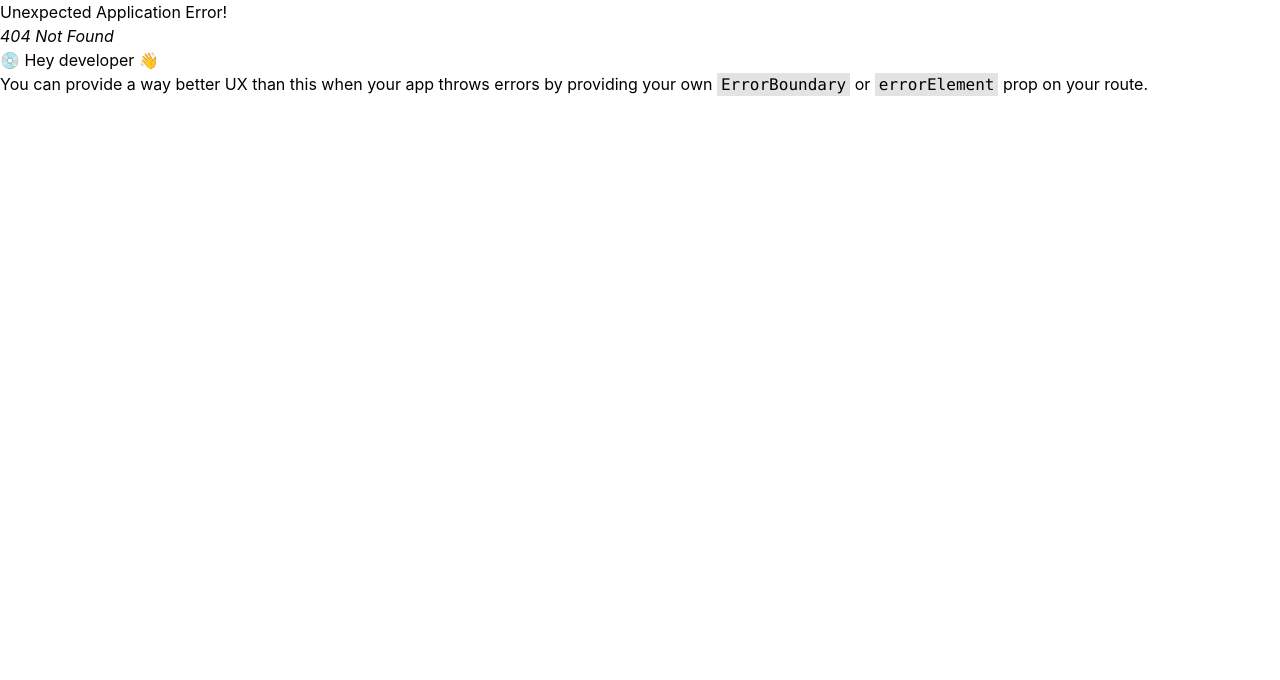
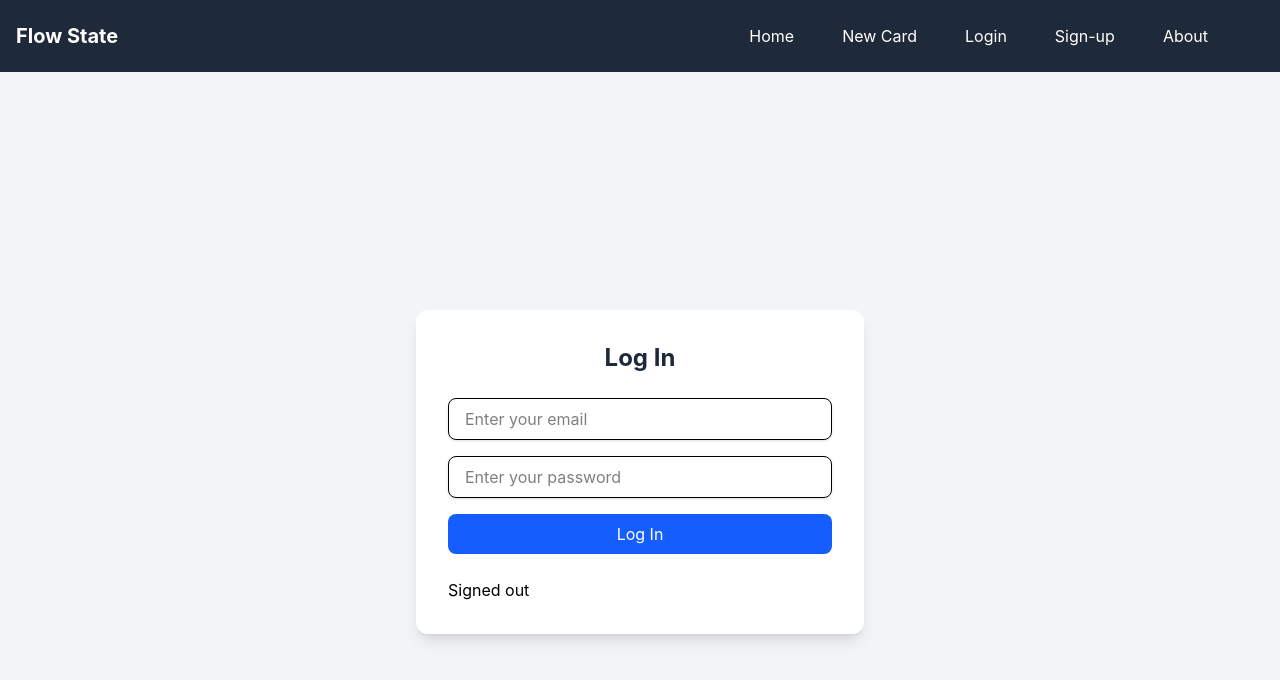
Before and after one commit to AndJHu97/FlowStateApp, a React (Create React App) app: page /login in a window 1280 px wide. Before the commit this address had no page. Shown: the top 680 px of the page. Built offline with nearby package versions, Linux system fonts and the light colour scheme; no server answers; the HTML template or start-up script is replaced by a standard one.

Commit message:
Added about page

```diff
--- a/src/Components/CardComponents/Card.tsx
+++ b/src/Components/CardComponents/Card.tsx
@@ -29,10 +29,10 @@ const Card: React.FC<CardProps> = ({ title, image, description, note, categoryTy
             <p className="card-text text-gray-700">{description}</p>
             <h6 className="card-title-small text-md font-semibold text-gray-800">Notes</h6>
             <p className="card-text text-gray-700">{note}</p>
-            <p className="text-sm text-gray-600">
-              <span className="card-text font-semibold">Category Type:</span> {categoryType}
+            <p className="card-text text-sm text-gray-700">
+              <span className="font-semibold">Category:</span> {categoryType}
             </p>
-            <p className="card-text text-sm text-gray-600">
+            <p className="card-text text-sm text-gray-700">
               <span className="font-semibold">Card Type:</span> {cardType}
             </p>
             <div className="container" style={{ alignItems: "center" }}>
--- a/src/Components/NavBar.tsx
+++ b/src/Components/NavBar.tsx
@@ -8,9 +8,10 @@ const NavBar = () => {
         <h1 className="text-white font-bold text-xl">Flow State</h1>
         <div className="flex space-x-12 p-2">
           <a href="/" className="mr-12 text-white hover:text-blue-200 transition-colors">Home</a>
+          <a href="/new-card" className="mr-12 text-white hover:text-blue-200 transition-colors">New Card</a>
+          <a href="/login" className="mr-12 text-white hover:text-blue-200 transition-colors">Login</a>
+          <a href="/sign-up" className="mr-12 text-white hover:text-blue-200 transition-colors">Sign-up</a>
           <a href="/about" className="mr-12 text-white hover:text-blue-200 transition-colors">About</a>
-          <a href="/contact" className="mr-12 text-white hover:text-blue-200 transition-colors">Contact</a>
-          <a href="/new-card" className="mr-12 text-white hover:text-blue-200 transition-colors">New Card</a>
         </div>
       </div>
     </nav>
--- a/src/Components/auth/SignIn.tsx
+++ b/src/Components/auth/SignIn.tsx
@@ -2,6 +2,8 @@ import React, {useState} from 'react'
 import {auth} from "../../firebase"
 import { signInWithEmailAndPassword } from 'firebase/auth';
 import AuthDetails from './AuthDetails'
+import NavBar from '../NavBar';
+import '../../output.css';
 
 const SignIn = () => {
     const [email, setEmail] = useState('');
@@ -18,23 +20,47 @@ const SignIn = () => {
         })
     }
 
-    return(
-        <div className = "sign-in-container">
-            <form onSubmit = {signIn}>
-                <h1>Log In</h1>
-                <input type = "email" placeholder = "Enter your email"
-                value = {email}
-                onChange = {(e) => setEmail(e.target.value)}
-                ></input>
-                <input type = "password" placeholder = "Enter your password"
-                value = {password}
-                onChange = {(e) => setPassword(e.target.value)}
-                ></input>
-                <button type = "submit">Log In</button>
+   return (
+    <div>
+        <NavBar></NavBar>
+
+        <div className="min-h-screen flex items-center justify-center bg-gray-100">
+            <div className="w-full max-w-md bg-white p-8 rounded-xl shadow-lg">
+            <h1 className="text-2xl font-bold mb-6 text-center text-gray-800">
+                Log In
+            </h1>
+            <form onSubmit={signIn} className="space-y-4">
+                <input
+                type="email"
+                placeholder="Enter your email"
+                value={email}
+                onChange={(e) => setEmail(e.target.value)}
+                className="w-full px-4 py-2 border rounded-lg shadow-sm focus:outline-none focus:ring-2 focus:ring-blue-500"
+                />
+                <input
+                type="password"
+                placeholder="Enter your password"
+                value={password}
+                onChange={(e) => setPassword(e.target.value)}
+                className="w-full px-4 py-2 border rounded-lg shadow-sm focus:outline-none focus:ring-2 focus:ring-blue-500"
+                />
+                <button
+                type="submit"
+                className="w-full bg-blue-600 text-white py-2 rounded-lg hover:bg-blue-700 transition duration-300"
+                >
+                Log In
+                </button>
             </form>
-            <AuthDetails></AuthDetails>
+
+            {/* AuthDetails component (e.g., shows user info or logout) */}
+            <div className="mt-6">
+                <AuthDetails />
+            </div>
+            </div>
         </div>
-    )
+    </div>
+    );
+
 }
 
 export default SignIn
--- a/src/Components/auth/SignUp.tsx
+++ b/src/Components/auth/SignUp.tsx
@@ -2,6 +2,8 @@ import React, {useState} from 'react'
 import {auth, database} from "../../firebase"
 import { createUserWithEmailAndPassword } from 'firebase/auth';
 import { ref, set, update } from "firebase/database";
+import NavBar from '../NavBar';
+import '../../output.css';
 
 const SignUp = () => {
     const [email, setEmail] = useState('');
@@ -37,22 +39,41 @@ const SignUp = () => {
         }
     }
 
-    return(
-        <div className = "sign-in-container">
-            <form onSubmit = {signUp}>
-                <h1>Create Account</h1>
-                <input type = "email" placeholder = "Enter your email"
-                value = {email}
-                onChange = {(e) => setEmail(e.target.value)}
-                ></input>
-                <input type = "password" placeholder = "Enter your password"
-                value = {password}
-                onChange = {(e) => setPassword(e.target.value)}
-                ></input>
-                <button type = "submit">Sign Up</button>
+    return (
+    <div>
+        <NavBar></NavBar>
+        <div className="min-h-screen flex items-center justify-center bg-gray-100">
+            <div className="w-full max-w-md bg-white p-8 rounded-xl shadow-lg">
+            <h1 className="text-2xl font-bold mb-6 text-center text-gray-800">
+                Create Account
+            </h1>
+            <form onSubmit={signUp} className="space-y-4">
+                <input
+                type="email"
+                placeholder="Enter your email"
+                value={email}
+                onChange={(e) => setEmail(e.target.value)}
+                className="w-full px-4 py-2 border rounded-lg shadow-sm focus:outline-none focus:ring-2 focus:ring-blue-500"
+                />
+                <input
+                type="password"
+                placeholder="Enter your password"
+                value={password}
+                onChange={(e) => setPassword(e.target.value)}
+                className="w-full px-4 py-2 border rounded-lg shadow-sm focus:outline-none focus:ring-2 focus:ring-blue-500"
+                />
+                <button
+                type="submit"
+                className="w-full bg-blue-600 text-white py-2 rounded-lg hover:bg-blue-700 transition duration-300"
+                >
+                Sign Up
+                </button>
             </form>
+            </div>
         </div>
-    )
+    </div>
+);
+
 }
 
 export default SignUp
--- a/src/Pages/Main.tsx
+++ b/src/Pages/Main.tsx
@@ -34,11 +34,6 @@ function Main() {
     const [allPersonalCards, setAllPersonalCards] = useState<AllCards | null>(null);
     const [loading, setLoading] = useState(true);
     const [deckInfo, setDeckInfo] = useState<{ [key: string]: DeckInfo }>({});
-    const navigate = useNavigate();
-
-    const goToNewCardPage = () => {
-        navigate('/new-card');
-    };
 
     useEffect(() => {
         const fetchData = async () => {
--- a/src/Pages/NewCardPage.tsx
+++ b/src/Pages/NewCardPage.tsx
@@ -9,6 +9,7 @@ import {storage} from "../firebase";
 import {ref as storageRef, uploadBytes, getDownloadURL} from "firebase/storage";
 import {v4} from "uuid";
 import NavBar from '../Components/NavBar';
+import '../output.css';
 
 const NewCardPage: React.FC = () => {
     const [title, setTitle] = useState('');
--- a/src/output.css
+++ b/src/output.css
@@ -8,14 +8,15 @@
     --font-mono: ui-monospace, SFMono-Regular, Menlo, Monaco, Consolas, "Liberation Mono",
       "Courier New", monospace;
     --color-red-500: oklch(63.7% 0.237 25.331);
+    --color-red-800: oklch(44.4% 0.177 26.899);
     --color-blue-200: oklch(88.2% 0.059 254.128);
-    --color-blue-400: oklch(70.7% 0.165 254.624);
     --color-blue-500: oklch(62.3% 0.214 259.815);
     --color-blue-600: oklch(54.6% 0.245 262.881);
     --color-blue-700: oklch(48.8% 0.243 264.376);
     --color-blue-800: oklch(42.4% 0.199 265.638);
     --color-purple-400: oklch(71.4% 0.203 305.504);
     --color-pink-500: oklch(65.6% 0.241 354.308);
+    --color-gray-100: oklch(96.7% 0.003 264.542);
     --color-gray-200: oklch(92.8% 0.006 264.531);
     --color-gray-300: oklch(87.2% 0.01 258.338);
     --color-gray-600: oklch(44.6% 0.03 256.802);
@@ -26,19 +27,26 @@
     --color-white: #fff;
     --spacing: 0.25rem;
     --container-sm: 24rem;
+    --container-md: 28rem;
+    --container-4xl: 56rem;
     --container-7xl: 80rem;
     --text-sm: 0.875rem;
     --text-sm--line-height: calc(1.25 / 0.875);
+    --text-lg: 1.125rem;
+    --text-lg--line-height: calc(1.75 / 1.125);
     --text-xl: 1.25rem;
     --text-xl--line-height: calc(1.75 / 1.25);
     --text-2xl: 1.5rem;
     --text-2xl--line-height: calc(2 / 1.5);
+    --text-4xl: 2.25rem;
+    --text-4xl--line-height: calc(2.5 / 2.25);
     --text-5xl: 3rem;
     --text-5xl--line-height: 1;
     --font-weight-medium: 500;
     --font-weight-semibold: 600;
     --font-weight-bold: 700;
     --font-weight-extrabold: 800;
+    --leading-relaxed: 1.625;
     --radius-md: 0.375rem;
     --radius-lg: 0.5rem;
     --radius-xl: 0.75rem;
@@ -247,14 +255,11 @@
   .mb-4 {
     margin-bottom: calc(var(--spacing) * 4);
   }
+  .mb-6 {
+    margin-bottom: calc(var(--spacing) * 6);
+  }
   .ml-2 {
     margin-left: calc(var(--spacing) * 2);
-  }
-  .ml-5 {
-    margin-left: calc(var(--spacing) * 5);
-  }
-  .block {
-    display: block;
   }
   .flex {
     display: flex;
@@ -262,38 +267,41 @@
   .inline-block {
     display: inline-block;
   }
-  .table {
-    display: table;
-  }
-  .h-48 {
-    height: calc(var(--spacing) * 48);
-  }
   .h-full {
     height: 100%;
+  }
+  .min-h-screen {
+    min-height: 100vh;
   }
   .w-full {
     width: 100%;
   }
+  .max-w-4xl {
+    max-width: var(--container-4xl);
+  }
   .max-w-7xl {
     max-width: var(--container-7xl);
+  }
+  .max-w-md {
+    max-width: var(--container-md);
   }
   .max-w-sm {
     max-width: var(--container-sm);
   }
-  .border-collapse {
-    border-collapse: collapse;
+  .grow {
+    flex-grow: 1;
   }
   .cursor-pointer {
     cursor: pointer;
-  }
-  .resize {
-    resize: both;
   }
   .items-center {
     align-items: center;
   }
   .justify-between {
     justify-content: space-between;
+  }
+  .justify-center {
+    justify-content: center;
   }
   .gap-4 {
     gap: calc(var(--spacing) * 4);
@@ -328,9 +336,6 @@
   .rounded-lg {
     border-radius: var(--radius-lg);
   }
-  .rounded-md {
-    border-radius: var(--radius-md);
-  }
   .rounded-xl {
     border-radius: var(--radius-xl);
   }
@@ -338,20 +343,14 @@
     border-style: var(--tw-border-style);
     border-width: 1px;
   }
-  .border-gray-300 {
-    border-color: var(--color-gray-300);
-  }
-  .border-red-500 {
-    border-color: var(--color-red-500);
-  }
   .bg-blue-600 {
     background-color: var(--color-blue-600);
   }
+  .bg-gray-100 {
+    background-color: var(--color-gray-100);
+  }
   .bg-gray-200 {
     background-color: var(--color-gray-200);
-  }
-  .bg-gray-600 {
-    background-color: var(--color-gray-600);
   }
   .bg-gray-800 {
     background-color: var(--color-gray-800);
@@ -391,6 +390,9 @@
   .p-6 {
     padding: calc(var(--spacing) * 6);
   }
+  .p-8 {
+    padding: calc(var(--spacing) * 8);
+  }
   .px-2 {
     padding-inline: calc(var(--spacing) * 2);
   }
@@ -400,14 +402,14 @@
   .px-6 {
     padding-inline: calc(var(--spacing) * 6);
   }
-  .py-1 {
-    padding-block: calc(var(--spacing) * 1);
-  }
   .py-1\.5 {
     padding-block: calc(var(--spacing) * 1.5);
   }
   .py-2 {
     padding-block: calc(var(--spacing) * 2);
+  }
+  .py-16 {
+    padding-block: calc(var(--spacing) * 16);
   }
   .text-center {
     text-align: center;
@@ -416,9 +418,17 @@
     font-size: var(--text-2xl);
     line-height: var(--tw-leading, var(--text-2xl--line-height));
   }
+  .text-4xl {
+    font-size: var(--text-4xl);
+    line-height: var(--tw-leading, var(--text-4xl--line-height));
+  }
   .text-5xl {
     font-size: var(--text-5xl);
     line-height: var(--tw-leading, var(--text-5xl--line-height));
+  }
+  .text-lg {
+    font-size: var(--text-lg);
+    line-height: var(--tw-leading, var(--text-lg--line-height));
   }
   .text-sm {
     font-size: var(--text-sm);
@@ -428,6 +438,10 @@
     font-size: var(--text-xl);
     line-height: var(--tw-leading, var(--text-xl--line-height));
   }
+  .leading-relaxed {
+    --tw-leading: var(--leading-relaxed);
+    line-height: var(--leading-relaxed);
+  }
   .font-bold {
     --tw-font-weight: var(--font-weight-bold);
     font-weight: var(--font-weight-bold);
@@ -436,19 +450,12 @@
     --tw-font-weight: var(--font-weight-extrabold);
     font-weight: var(--font-weight-extrabold);
   }
-  .font-medium {
-    --tw-font-weight: var(--font-weight-medium);
-    font-weight: var(--font-weight-medium);
-  }
   .font-semibold {
     --tw-font-weight: var(--font-weight-semibold);
     font-weight: var(--font-weight-semibold);
   }
   .text-black {
     color: var(--color-black);
-  }
-  .text-gray-600 {
-    color: var(--color-gray-600);
   }
   .text-gray-700 {
     color: var(--color-gray-700);
@@ -459,17 +466,21 @@
   .text-gray-900 {
     color: var(--color-gray-900);
   }
+  .text-red-800 {
+    color: var(--color-red-800);
+  }
   .text-transparent {
     color: transparent;
   }
   .text-white {
     color: var(--color-white);
   }
-  .underline {
-    text-decoration-line: underline;
-  }
   .opacity-0 {
     opacity: 0%;
+  }
+  .shadow-lg {
+    --tw-shadow: 0 10px 15px -3px var(--tw-shadow-color, rgb(0 0 0 / 0.1)), 0 4px 6px -4px var(--tw-shadow-color, rgb(0 0 0 / 0.1));
+    box-shadow: var(--tw-inset-shadow), var(--tw-inset-ring-shadow), var(--tw-ring-offset-shadow), var(--tw-ring-shadow), var(--tw-shadow);
   }
   .shadow-md {
     --tw-shadow: 0 4px 6px -1px var(--tw-shadow-color, rgb(0 0 0 / 0.1)), 0 2px 4px -2px var(--tw-shadow-color, rgb(0 0 0 / 0.1));
@@ -479,16 +490,9 @@
     --tw-shadow: 0 1px 3px 0 var(--tw-shadow-color, rgb(0 0 0 / 0.1)), 0 1px 2px -1px var(--tw-shadow-color, rgb(0 0 0 / 0.1));
     box-shadow: var(--tw-inset-shadow), var(--tw-inset-ring-shadow), var(--tw-ring-offset-shadow), var(--tw-ring-shadow), var(--tw-shadow);
   }
-  .outline {
-    outline-style: var(--tw-outline-style);
-    outline-width: 1px;
-  }
   .drop-shadow-lg {
     --tw-drop-shadow-size: drop-shadow(0 4px 4px var(--tw-drop-shadow-color, rgb(0 0 0 / 0.15)));
     --tw-drop-shadow: drop-shadow(var(--drop-shadow-lg));
-    filter: var(--tw-blur,) var(--tw-brightness,) var(--tw-contrast,) var(--tw-grayscale,) var(--tw-hue-rotate,) var(--tw-invert,) var(--tw-saturate,) var(--tw-sepia,) var(--tw-drop-shadow,);
-  }
-  .filter {
     filter: var(--tw-blur,) var(--tw-brightness,) var(--tw-contrast,) var(--tw-grayscale,) var(--tw-hue-rotate,) var(--tw-invert,) var(--tw-saturate,) var(--tw-sepia,) var(--tw-drop-shadow,);
   }
   .transition {
@@ -535,13 +539,6 @@
       }
     }
   }
-  .hover\:text-blue-800 {
-    &:hover {
-      @media (hover: hover) {
-        color: var(--color-blue-800);
-      }
-    }
-  }
   .hover\:shadow-lg {
     &:hover {
       @media (hover: hover) {
@@ -556,6 +553,23 @@
         --tw-shadow: 0 4px 6px -1px var(--tw-shadow-color, rgb(0 0 0 / 0.1)), 0 2px 4px -2px var(--tw-shadow-color, rgb(0 0 0 / 0.1));
         box-shadow: var(--tw-inset-shadow), var(--tw-inset-ring-shadow), var(--tw-ring-offset-shadow), var(--tw-ring-shadow), var(--tw-shadow);
       }
+    }
+  }
+  .focus\:ring-2 {
+    &:focus {
+      --tw-ring-shadow: var(--tw-ring-inset,) 0 0 0 calc(2px + var(--tw-ring-offset-width)) var(--tw-ring-color, currentcolor);
+      box-shadow: var(--tw-inset-shadow), var(--tw-inset-ring-shadow), var(--tw-ring-offset-shadow), var(--tw-ring-shadow), var(--tw-shadow);
+    }
+  }
+  .focus\:ring-blue-500 {
+    &:focus {
+      --tw-ring-color: var(--color-blue-500);
+    }
+  }
+  .focus\:outline-none {
+    &:focus {
+      --tw-outline-style: none;
+      outline-style: none;
     }
   }
 }
@@ -615,6 +629,10 @@
   syntax: "<length-percentage>";
   inherits: false;
   initial-value: 100%;
+}
+@property --tw-leading {
+  syntax: "*";
+  inherits: false;
 }
 @property --tw-font-weight {
   syntax: "*";
@@ -684,11 +702,6 @@
   syntax: "*";
   inherits: false;
   initial-value: 0 0 #0000;
-}
-@property --tw-outline-style {
-  syntax: "*";
-  inherits: false;
-  initial-value: solid;
 }
 @property --tw-blur {
   syntax: "*";
@@ -766,6 +779,7 @@
       --tw-gradient-from-position: 0%;
       --tw-gradient-via-position: 50%;
       --tw-gradient-to-position: 100%;
+      --tw-leading: initial;
       --tw-font-weight: initial;
       --tw-shadow: 0 0 #0000;
       --tw-shadow-color: initial;
@@ -781,7 +795,6 @@
       --tw-ring-offset-width: 0px;
       --tw-ring-offset-color: #fff;
       --tw-ring-offset-shadow: 0 0 #0000;
-      --tw-outline-style: solid;
       --tw-blur: initial;
       --tw-brightness: initial;
       --tw-contrast: initial;
```
Also changed, not shown: src/App.tsx (+6 -1 lines), src/Pages/About.tsx (added, +29 -0 lines).
